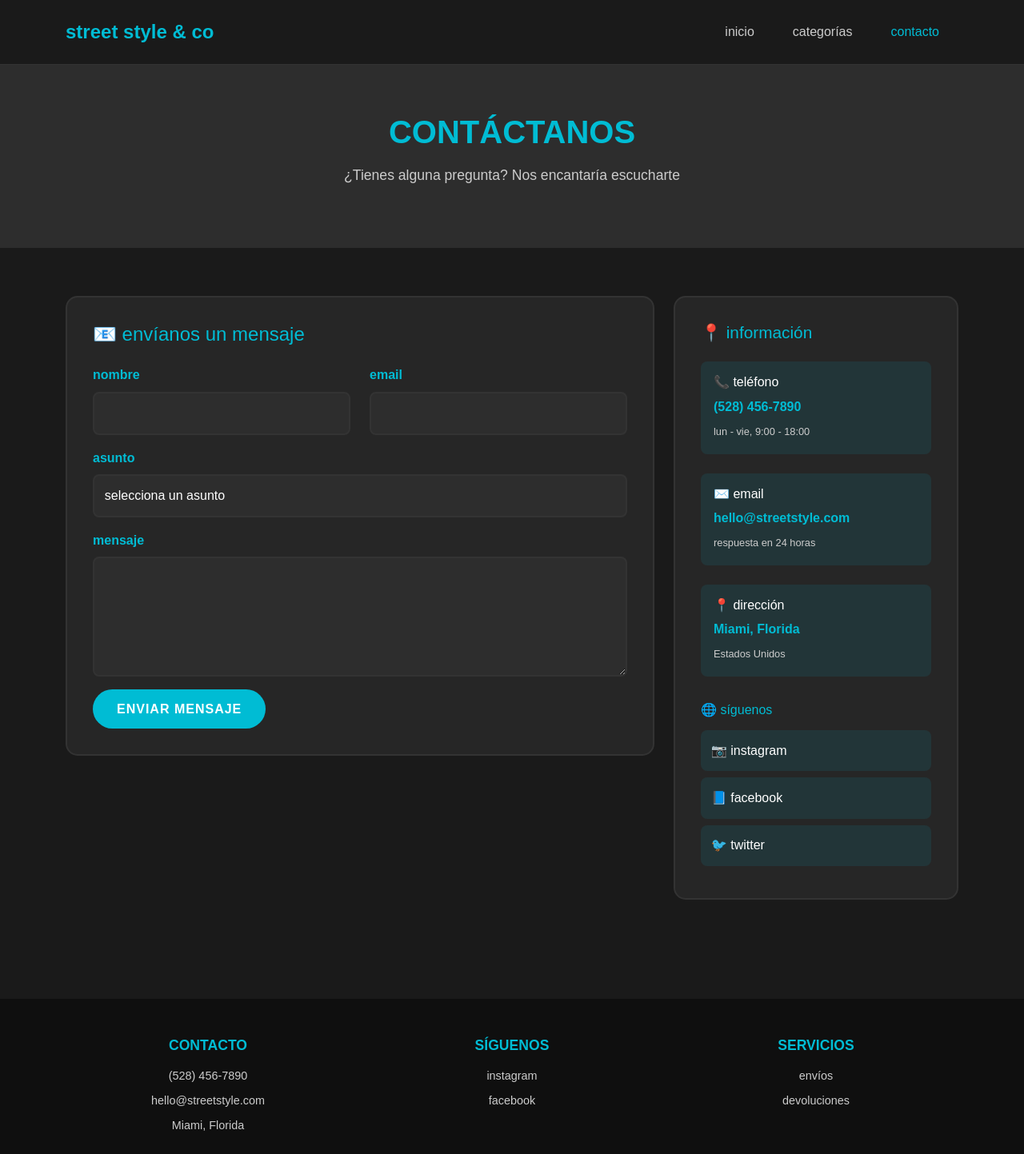
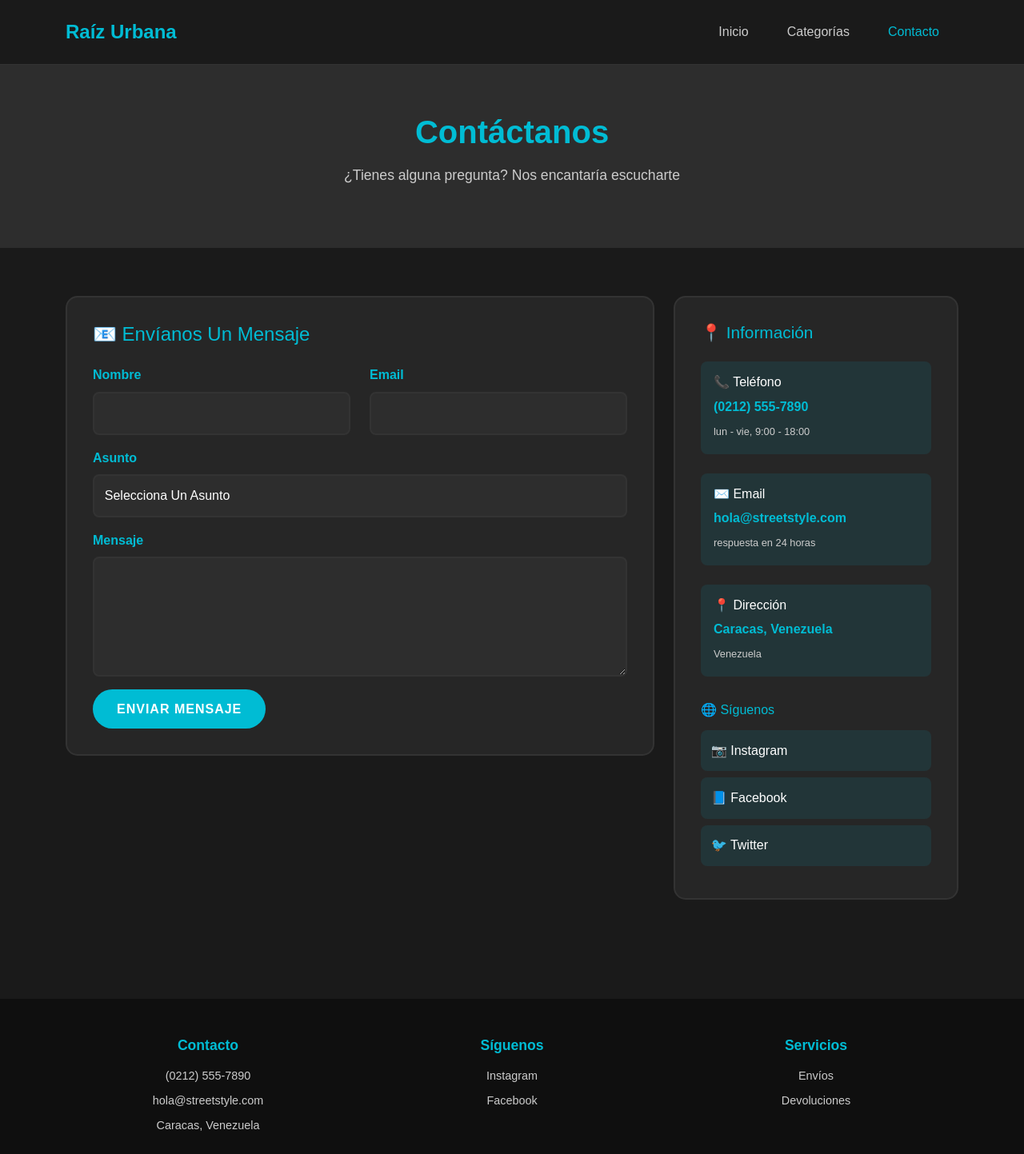
Before and after one commit to samybentata12/proyecto-tienda, a plain HTML site: page contacto.html in a window 1280 px wide. Shown: the whole page at 80% size. Drawn offline with nearby package versions, Linux system fonts and the light colour scheme.

Commit message:
Actualizar textos a mayúsculas y cambiar nombre a Raíz Urbana

```diff
--- a/contacto.html
+++ b/contacto.html
@@ -3,7 +3,7 @@
   <head>
     <meta charset="UTF-8" />
     <meta name="viewport" content="width=device-width, initial-scale=1.0" />
-    <title>Contacto - Street Style & Co</title>
+    <title>Contacto - Raíz Urbana</title>
     <link
       href="https://cdn.jsdelivr.net/npm/bootstrap@5.3.7/dist/css/bootstrap.min.css"
       rel="stylesheet"
@@ -14,7 +14,7 @@
     <!-- Navbar -->
     <nav class="navbar navbar-expand-lg">
       <div class="container">
-        <a class="navbar-brand" href="index.html">street style & co</a>
+        <a class="navbar-brand" href="index.html">Raíz Urbana</a>
         <button
           class="navbar-toggler"
           type="button"
@@ -26,13 +26,13 @@
         <div class="collapse navbar-collapse" id="navbarNav">
           <ul class="navbar-nav ms-auto">
             <li class="nav-item">
-              <a class="nav-link" href="index.html">inicio</a>
+              <a class="nav-link" href="index.html">Inicio</a>
             </li>
             <li class="nav-item">
-              <a class="nav-link" href="categorias.html">categorías</a>
+              <a class="nav-link" href="categorias.html">Categorías</a>
             </li>
             <li class="nav-item">
-              <a class="nav-link active" href="contacto.html">contacto</a>
+              <a class="nav-link active" href="contacto.html">Contacto</a>
             </li>
           </ul>
         </div>
@@ -42,7 +42,7 @@
     <!-- Hero de Contacto -->
     <section class="page-hero">
       <div class="container text-center">
-        <h1>contáctanos</h1>
+        <h1>Contáctanos</h1>
         <p>¿Tienes alguna pregunta? Nos encantaría escucharte</p>
       </div>
     </section>
@@ -54,11 +54,11 @@
           <!-- Formulario -->
           <div class="col-md-8">
             <div class="contact-form">
-              <h3>📧 envíanos un mensaje</h3>
+              <h3>📧 Envíanos Un Mensaje</h3>
               <form id="contactForm">
                 <div class="row">
                   <div class="col-md-6 mb-3">
-                    <label for="nombre">nombre</label>
+                    <label for="nombre">Nombre</label>
                     <input
                       type="text"
                       class="form-control"
@@ -67,7 +67,7 @@
                     />
                   </div>
                   <div class="col-md-6 mb-3">
-                    <label for="email">email</label>
+                    <label for="email">Email</label>
                     <input
                       type="email"
                       class="form-control"
@@ -77,17 +77,17 @@
                   </div>
                 </div>
                 <div class="mb-3">
-                  <label for="asunto">asunto</label>
+                  <label for="asunto">Asunto</label>
                   <select class="form-control" id="asunto" required>
-                    <option value="">selecciona un asunto</option>
-                    <option value="consulta">consulta general</option>
-                    <option value="pedidos">pedidos y envíos</option>
-                    <option value="devoluciones">devoluciones</option>
-                    <option value="tallas">tallas personalizadas</option>
+                    <option value="">Selecciona Un Asunto</option>
+                    <option value="consulta">Consulta General</option>
+                    <option value="pedidos">Pedidos Y Envíos</option>
+                    <option value="devoluciones">Devoluciones</option>
+                    <option value="tallas">Tallas Personalizadas</option>
                   </select>
                 </div>
                 <div class="mb-3">
-                  <label for="mensaje">mensaje</label>
+                  <label for="mensaje">Mensaje</label>
                   <textarea
                     class="form-control"
                     id="mensaje"
@@ -103,31 +103,31 @@
           <!-- Información de Contacto -->
           <div class="col-md-4">
             <div class="contact-info">
-              <h3>📍 información</h3>
+              <h3>📍 Información</h3>
 
               <div class="info-item">
-                <h4>📞 teléfono</h4>
-                <p>(528) 456-7890</p>
+                <h4>📞 Teléfono</h4>
+                <p>(0212) 555-7890</p>
                 <small>lun - vie, 9:00 - 18:00</small>
               </div>
 
               <div class="info-item">
-                <h4>✉️ email</h4>
-                <p>hello@streetstyle.com</p>
+                <h4>✉️ Email</h4>
+                <p>hola@streetstyle.com</p>
                 <small>respuesta en 24 horas</small>
               </div>
 
               <div class="info-item">
-                <h4>📍 dirección</h4>
-                <p>Miami, Florida</p>
-                <small>Estados Unidos</small>
+                <h4>📍 Dirección</h4>
+                <p>Caracas, Venezuela</p>
+                <small>Venezuela</small>
               </div>
 
               <div class="social-links">
-                <h4>🌐 síguenos</h4>
-                <a href="#" class="social-btn">📷 instagram</a>
-                <a href="#" class="social-btn">📘 facebook</a>
-                <a href="#" class="social-btn">🐦 twitter</a>
+                <h4>🌐 Síguenos</h4>
+                <a href="#" class="social-btn">📷 Instagram</a>
+                <a href="#" class="social-btn">📘 Facebook</a>
+                <a href="#" class="social-btn">🐦 Twitter</a>
               </div>
             </div>
           </div>
@@ -140,20 +140,20 @@
       <div class="container">
         <div class="row text-center">
           <div class="col-md-4">
-            <h5>contacto</h5>
-            <p>(528) 456-7890</p>
-            <p>hello@streetstyle.com</p>
-            <p>Miami, Florida</p>
+            <h5>Contacto</h5>
+            <p>(0212) 555-7890</p>
+            <p>hola@streetstyle.com</p>
+            <p>Caracas, Venezuela</p>
           </div>
           <div class="col-md-4">
-            <h5>síguenos</h5>
-            <p><a href="#">instagram</a></p>
-            <p><a href="#">facebook</a></p>
+            <h5>Síguenos</h5>
+            <p><a href="#">Instagram</a></p>
+            <p><a href="#">Facebook</a></p>
           </div>
           <div class="col-md-4">
-            <h5>servicios</h5>
-            <p><a href="#">envíos</a></p>
-            <p><a href="#">devoluciones</a></p>
+            <h5>Servicios</h5>
+            <p><a href="#">Envíos</a></p>
+            <p><a href="#">Devoluciones</a></p>
           </div>
         </div>
       </div>
--- a/estilos.css
+++ b/estilos.css
@@ -37,7 +37,7 @@ body {
   color: var(--primary-color) !important;
   font-size: 1.5rem;
   font-weight: bold;
-  text-transform: lowercase;
+  text-transform: capitalize; /* Cambia a capitalize para Raíz Urbana */
 }
 
 .navbar-brand:hover {
@@ -47,7 +47,7 @@ body {
 .navbar-nav .nav-link {
   color: var(--text-gray) !important;
   font-weight: 500;
-  text-transform: lowercase;
+  text-transform: none; /* CAMBIO: De lowercase a none para respetar mayúsculas */
   margin: 0 1rem;
 }
 
@@ -80,7 +80,7 @@ body {
 .hero h1 {
   color: var(--primary-color);
   font-size: 3.5rem;
-  text-transform: uppercase;
+  text-transform: none; /* CAMBIO: De lowercase a none para respetar mayúsculas */
   font-weight: bold;
   margin-bottom: 1rem;
 }
@@ -103,7 +103,7 @@ body {
 .page-hero h1 {
   color: var(--primary-color);
   font-size: 2.5rem;
-  text-transform: uppercase;
+  text-transform: none; /* CAMBIO: De lowercase a none para respetar mayúsculas */
   font-weight: bold;
   margin-bottom: 1rem;
 }
@@ -206,7 +206,7 @@ body {
 .about h2 {
   color: var(--primary-color);
   font-size: 2.2rem;
-  text-transform: uppercase;
+  text-transform: none; /* CAMBIO: De lowercase a none para respetar mayúsculas */
   font-weight: bold;
   margin-bottom: 2rem;
 }
@@ -229,7 +229,7 @@ body {
 .products h2 {
   color: var(--primary-color);
   font-size: 2.2rem;
-  text-transform: uppercase;
+  text-transform: none; /* CAMBIO: De lowercase a none para respetar mayúsculas */
   font-weight: bold;
   letter-spacing: 2px;
 }
@@ -266,7 +266,7 @@ body {
 .product-info h4 {
   color: var(--text-white);
   font-size: 1.1rem;
-  text-transform: lowercase;
+  text-transform: capitalize; /* CAMBIO: De lowercase a capitalize para la primera letra en mayúscula */
   margin-bottom: 0.5rem;
 }
 
@@ -318,7 +318,7 @@ body {
 .category-info h3 {
   color: var(--primary-color);
   font-size: 1.3rem;
-  text-transform: lowercase;
+  text-transform: none; /* CAMBIO: De lowercase a none para respetar mayúsculas */
   font-weight: bold;
   margin-bottom: 0.5rem;
 }
@@ -372,14 +372,14 @@ body {
 .contact-form h3 {
   color: var(--primary-color);
   font-size: 1.5rem;
-  text-transform: lowercase;
+  text-transform: none; /* CAMBIO: De lowercase a none para respetar mayúsculas */
   margin-bottom: 1.5rem;
 }
 
 .contact-form label {
   color: var(--primary-color);
   font-weight: 600;
-  text-transform: lowercase;
+  text-transform: none; /* CAMBIO: De lowercase a none para respetar mayúsculas */
   margin-bottom: 0.5rem;
   display: block;
 }
@@ -410,7 +410,7 @@ body {
 .contact-info h3 {
   color: var(--primary-color);
   font-size: 1.3rem;
-  text-transform: lowercase;
+  text-transform: none; /* CAMBIO: De lowercase a none para respetar mayúsculas */
   margin-bottom: 1.5rem;
 }
 
@@ -478,7 +478,7 @@ footer h5 {
   color: var(--primary-color);
   font-size: 1.1rem;
   font-weight: bold;
-  text-transform: uppercase;
+  text-transform: none; /* CAMBIO: De uppercase a none para respetar mayúsculas del HTML */
   margin-bottom: 1rem;
 }
 
@@ -754,7 +754,7 @@ footer a:hover {
 .breadcrumb-item a {
   color: var(--text-gray);
   text-decoration: none;
-  text-transform: lowercase;
+  text-transform: none; /* CAMBIO: De lowercase a none para respetar mayúsculas */
 }
 
 .breadcrumb-item a:hover {
@@ -764,7 +764,7 @@ footer a:hover {
 .breadcrumb-item.active,
 .breadcrumb-item span {
   color: var(--primary-color);
-  text-transform: lowercase;
+  text-transform: none; /* CAMBIO: De lowercase a none para respetar mayúsculas */
 }
 
 /* Sección de Detalle del Producto */
@@ -798,7 +798,7 @@ footer a:hover {
 .product-info-detail h1 {
   color: var(--primary-color);
   font-size: 2.5rem;
-  text-transform: lowercase;
+  text-transform: capitalize; /* CAMBIO: De lowercase a capitalize para la primera letra en mayúscula */
   font-weight: bold;
   margin-bottom: 1rem;
 }
@@ -818,7 +818,7 @@ footer a:hover {
 .product-description h3 {
   color: var(--text-primary);
   font-size: 1.3rem;
-  text-transform: lowercase;
+  text-transform: none; /* CAMBIO: De lowercase a none para respetar mayúsculas */
   font-weight: bold;
   margin-bottom: 1rem;
 }
@@ -1009,7 +1009,7 @@ footer a:hover {
 .related-products h2 {
   color: var(--primary-color);
   font-size: 2.2rem;
-  text-transform: lowercase;
+  text-transform: none; /* CAMBIO: De lowercase a none para respetar mayúsculas */
   font-weight: bold;
 }
 
```
Also changed, not shown: categorias.html (+20 -20 lines), index.html (+18 -18 lines), producto.html (+19 -19 lines).
